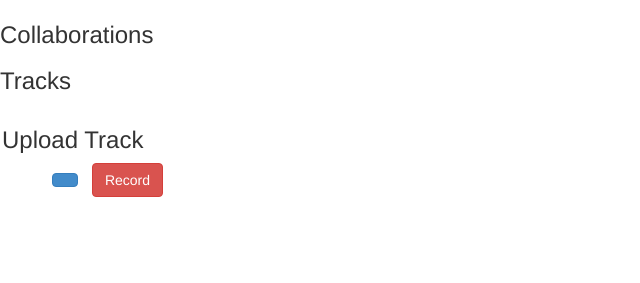
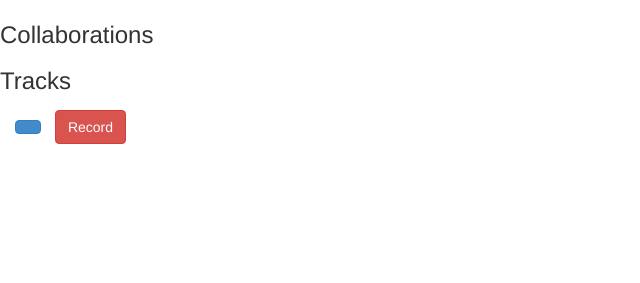
Before and after one commit to jasnowiss/Tracks, a Django app: template Project/templates/Tracks/userpage.html in a window 1280 px wide. Shown: the part 68-351 px from the top of the page, without its empty margins (0-640 px from the left). Run offline with Django 3.2, Linux system fonts and the light colour scheme; the template is opened without the code that fills it, so the values that code supplies are empty; parts of the project's set-up code (start-up, migrations or seed data) failed here and were passed over; some libraries are stand-ins or nearby versions.

Commit message:
UI clean up part 1

```diff
--- a/Project/Tracks/static/core-functions.js
+++ b/Project/Tracks/static/core-functions.js
@@ -261,7 +261,7 @@ function collab_get_style(html_element_inside_collab) {
             return "error";
         }
         else { // classes.toLowerCase().index_of("collab_pause") !== -1
-            return "pause"
+            return "pause";
         }
     }
 }
@@ -512,16 +512,23 @@ function restart_music(music_player) {
  * INPUTS: 1) html_element: The html element to add the progress bar to.
  * OUTPUT: new_bar: The progress bar element.
  */
-function add_new_progress_bar(html_element) {
+function create_progress_bar() { //html_element) {
     var new_bar = $("<div></div>").addClass("progress_bar_container");
 
-    $(html_element).children().last().after(new_bar);
+    // $(html_element).children().last().after(new_bar);
 
-    $(html_element).children(".progress_bar_container").append(
+/*    $(html_element).children(".progress_bar_container").append(
     $("<div></div>").addClass("progress_bar_outer"));
 
     $(html_element).children(".progress_bar_container").append(
     $("<div></div>").addClass("progress_bar_inner"));
+    */
+    $(new_bar).append(
+        $("<div></div>").addClass("progress_bar_outer")
+        );
+    $(new_bar).append(
+        $("<div></div>").addClass("progress_bar_inner")
+        );
 
     return new_bar;
 }
@@ -535,9 +542,15 @@ function add_new_progress_bar(html_element) {
  * OUTPUT: new_bar: The progress bar element of the "track element".
  */
 function add_loading_track(preceding_text, element_to_add_before_to) {
-    var temp = $("<li></li>").append(
-    $("<span></span>").text(preceding_text + " ")).addClass("tracks_list_item");
-    var new_bar = add_new_progress_bar(temp);
+    var temp = $("<tr></tr>").addClass("tracks_list_item");
+    var new_bar = create_progress_bar(); //add_new_progress_bar(temp);
+    $(temp).append(
+        $("<td></td>").addClass("tracks_list_authorized_buttons_item_firstColumn").text(preceding_text)
+        );
+    $(temp).append(
+        $("<td></td>").addClass("tracks_list_authorized_buttons_item_secondColumn").append(new_bar)
+        );
+
     $(element_to_add_before_to).before(temp);
     return new_bar;
 }
--- a/Project/Tracks/static/core-styles.css
+++ b/Project/Tracks/static/core-styles.css
@@ -250,3 +250,21 @@ button.remove_track_from_collab_button:hover
     border-spacing:5px;
     text-align:center;
 }
+.tracks_list_authorized_buttons_item_firstColumn {
+    overflow: hidden;
+    white-space: nowrap;
+    display: inline-block;
+    text-overflow: ellipsis;
+    width: 200px;
+    min-width: 200px;
+}
+.tracks_list_authorized_buttons_item_secondColumn {
+    width: 300px;
+    min-width: 300px;
+}
+table {
+    border-collapse: collapse;
+}
+td {
+    padding: 5px 5px 5px 5px;
+}
--- a/Project/templates/Tracks/about.html
+++ b/Project/templates/Tracks/about.html
@@ -37,7 +37,7 @@
 
     </div><!-- /.container -->
 
-    <!-- This is needed by AJAX calls, which need to get a CSRF Token. Make sure to place inside of body, but not contained in anything else -->
+    <!-- This is needed by AJAX calls, which need to get a CSRF Token. Make sure to place inside of <body>, but not contained in anything else -->
     <form action="javascript:;" method="post">
         {% csrf_token %}
     </form>
--- a/Project/templates/Tracks/userpage.html
+++ b/Project/templates/Tracks/userpage.html
@@ -77,26 +77,31 @@
     </ul>
 
     <h3>Tracks</h3>
-    <ul id="tracks_list">
+    <table class="tracks_list">
       {% for track in list_of_tracks %}
-        <li class="tracks_list_item">
-          <span>{{ track.filename }} </span>
+        <tr class="tracks_list_item">
+          <td class="tracks_list_authorized_buttons_item_firstColumn">{{ track.filename }} </td>
+          <td class="tracks_list_authorized_buttons_item_secondColumn">
           <button name="{{ track|get_server_filename }}" class="show_hide_player_button">Show Player</button>
           <button name="{{ track.id }}" class="collaborate_button">Collaborate</button>
           {% if not is_disabled %}
             <button name="{{ track.id }}" class="edit_button">Edit</button>
             <button name= "{{ track.id }}" class="delete_track_from_server_button">X</button>
           {% endif %}
-        </li>
+          </td>
+        </tr>
       {% endfor %}
+
       <!--<h3 class="noindent">Upload Track</h3>-->
         {% if not is_disabled %}
-        <li class="tracks_list_authorized_buttons_item">
+        <tr class="tracks_list_authorized_buttons_item">
+        <!--
           <h3 class="noindent">Upload Track</h3>
-          <!--<div class="fileUpload btn btn-default">
+          <div class="fileUpload btn btn-default">
             <span>Upload</span>
             <input class="upload" type="file" />
           </div> -->
+            <td class="tracks_list_authorized_buttons_item_firstColumn">
                 <form action="javascript:;" method="post" enctype="multipart/form-data" class="fileUpload btn btn-primary musicUpload">
                     {% csrf_token %}
                     {% for field in form %}
@@ -106,13 +111,16 @@
                     {% endfor %}
                 </form>
                 <button onclick="window.location='{% url 'Tracks:record' %}'" class="btn btn-danger">Record</button>
-        </li>
+            </td>
+
+            <td class="tracks_list_authorized_buttons_item_secondColumn"></td>
+        </tr>
         {% else %}
         <form action="javascript:;" method="post">
             {% csrf_token %}
         </form>
         {% endif %}
-    </ul>
+    </table>
 
     <div id="settings_div">
         <form id="settings_form" action="javascript:;" method="post">
```
Also changed, not shown: Project/Tracks/static/sidebar.js (line endings or trailing spaces), Project/sqlite3.db, 4 other files. Lines whose indentation alone changed are shown as unchanged.
